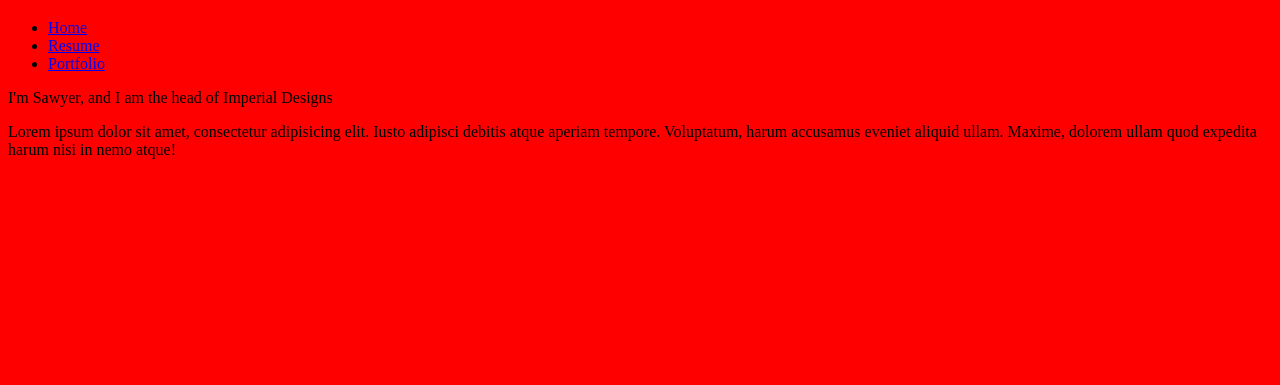
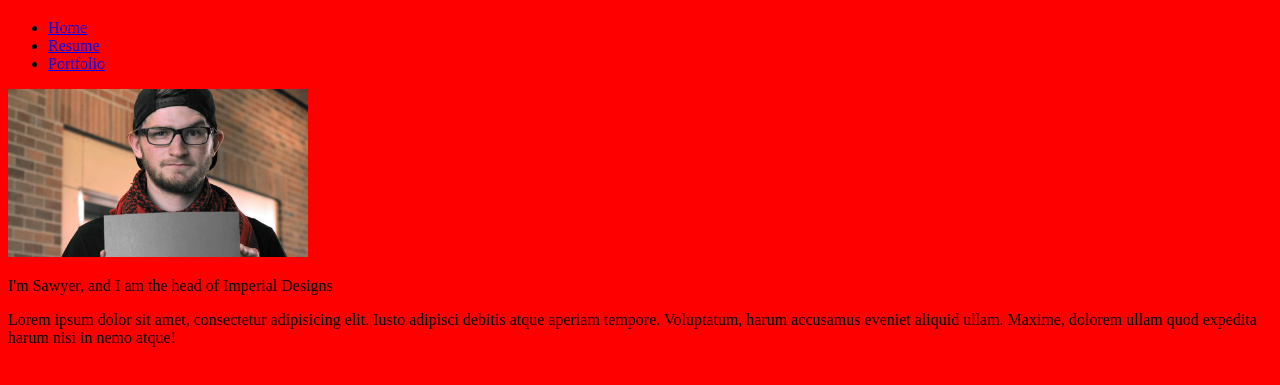
Before and after one commit to AmazingDeadpoolio/p1-about-me, a plain HTML site: page index.html in a window 1280 px wide. Shown: the part 61-446 px from the top of the page. Drawn offline with Linux system fonts and the light colour scheme.

Commit message:
Added image

```diff
--- a/css/styles.css
+++ b/css/styles.css
@@ -1 +1,6 @@
-body {background: red;}
+body
+	{background: red;
+	font-family: futura;}
+img {
+	width: 300px;
+}
--- a/index.html
+++ b/index.html
@@ -18,6 +18,8 @@
 		</ul>
 	</nav>
 
+	<img src="img/me.jpg">
+
 	<p>I'm Sawyer, and I am the head of Imperial Designs</p>
 
 	<p>Lorem ipsum dolor sit amet, consectetur adipisicing elit. Iusto adipisci debitis atque aperiam tempore. Voluptatum, harum accusamus eveniet aliquid ullam. Maxime, dolorem ullam quod expedita harum nisi in nemo atque!</p>
```
Also changed, not shown: portfolio.html (+1 -0 lines), resume.html (+1 -0 lines), img/me.jpg (added).
